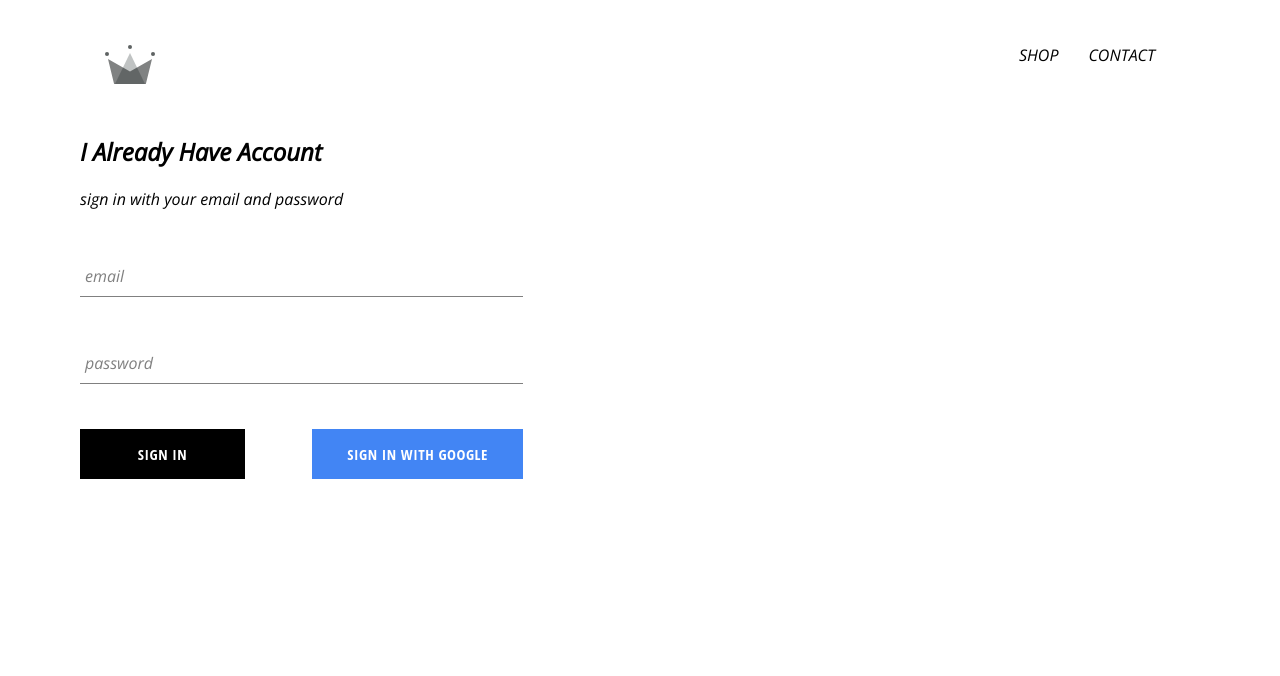
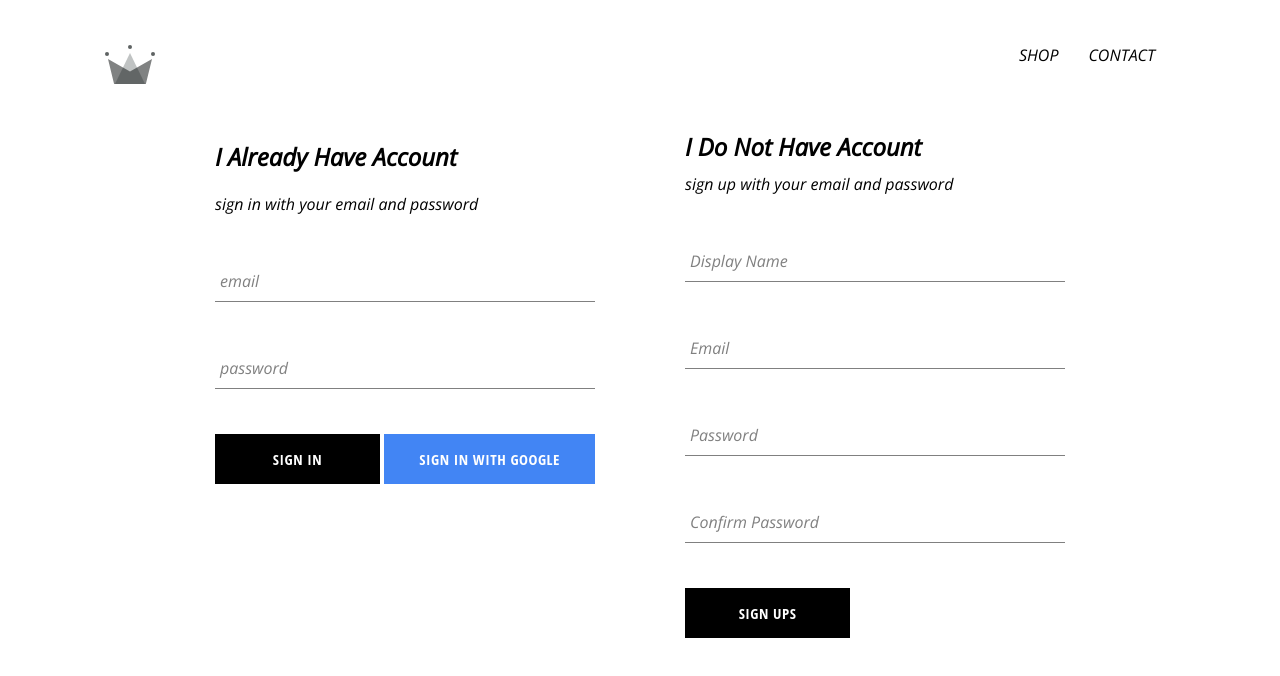
Before and after one commit to KiranAhmad66/crwn-clothing, a React (Create React App) app: page /signin in a window 1280 px wide. Shown: the top 676 px of the page. Built offline with nearby package versions, Linux system fonts and the light colour scheme; no server answers.

Commit message:
firebase connection

```diff
--- a/src/App.js
+++ b/src/App.js
@@ -4,7 +4,7 @@
 import { Header } from "./component/header/header.component";
 import ShopPage from "./pages/shoppage.component";
 import { SignInAndSignUpPage } from "./pages/signin&signuppage";
-import { auth } from "./component/firebase/firebase.utils";
+import { auth, createUserProfile } from "./component/firebase/firebase.utils";
 import { Component } from "react";
 class App extends Component {
   constructor() {
@@ -15,8 +15,21 @@
   }
   unsubscriptionFromAuth = null;
   componentDidMount() {
-    this.unsubscriptionFromAuth = auth.onAuthStateChanged((user) => {
-      this.setState({ CurrentUser: user }, console.log(user));
+    this.unsubscriptionFromAuth = auth.onAuthStateChanged(async (userAuth) => {
+      if (userAuth) {
+        const userRef = await createUserProfile(userAuth);
+        userRef.onSnapshot((snapshot) => {
+          this.setState({
+            CurrentUser: {
+              id: snapshot.id,
+              ...snapshot.data(),
+            },
+          });
+          console.log(this.state);
+        });
+      } else {
+        this.setState({ CurrentUser: userAuth });
+      }
     });
   }
   componentWillUnmount() {
--- a/src/component/firebase/firebase.utils.js
+++ b/src/component/firebase/firebase.utils.js
@@ -1,7 +1,6 @@
 import firebase from "firebase/compat/app";
 import "firebase/compat/auth";
 import "firebase/compat/firestore";
-
 import "firebase/firestore";
 const config = {
   apiKey: "AIzaSyCongMikOPrVXkQWJaschqjvoU_WnKv8KM",
@@ -12,6 +11,26 @@
   appId: "1:467616101815:web:0d6b04de27b0e323ab2432",
   measurementId: "G-T07JZFL2MG",
 };
+export const createUserProfile = async (userAuth, otherData) => {
+  if (!userAuth) return;
+  const userRef = firestore.doc(`users/${userAuth.uid}`);
+  const snapShot = await userRef.get();
+  if (!snapShot.exists) {
+    const { displayName, email } = userAuth;
+    const createdAt = new Date();
+    try {
+      await userRef.set({
+        displayName,
+        email,
+        createdAt,
+        ...otherData,
+      });
+    } catch (error) {
+      console.log("user creating error", error.message);
+    }
+  }
+  return userRef;
+};
 firebase.initializeApp(config);
 export const auth = firebase.auth();
 export const firestore = firebase.firestore();
--- a/src/component/sigin component/signin.style.scss
+++ b/src/component/sigin component/signin.style.scss
@@ -1,5 +1,5 @@
 .sign-in{
-width: 443px;
+width: 380px;
 display: flex;
 flex-direction: column;
 
--- /dev/null
+++ b/src/component/signup/signup.component.jsx
@@ -0,0 +1,93 @@
+import React, { Component } from "react";
+import { CustomButton } from "../custom button/custom-button";
+import { auth, createUserProfile } from "../firebase/firebase.utils";
+import { FormInput } from "../forminputs/forminput.component";
+import "./signup.scss";
+class SignUp extends Component {
+  constructor() {
+    super();
+    this.state = {
+      displayName: "",
+      email: "",
+      password: "",
+      confirmpassword: "",
+    };
+  }
+  handleSubmit = async (event) => {
+    event.preventDefault();
+    const { displayName, email, password, confirmpassword } = this.state;
+    if (password !== confirmpassword) {
+      alert("password donot match");
+      return;
+    }
+    try {
+      const { user } = await auth.createUserWithEmailAndPassword(
+        email,
+        password
+      );
+      await createUserProfile(user, { displayName });
+
+      this.setState({
+        displayName: "",
+        email: "",
+        password: "",
+        confirmpassword: "",
+      });
+    } catch (error) {
+      console.error(error);
+    }
+  };
+  handleChange = (event) => {
+    const { name, value } = event.target;
+    this.setState({ [name]: value });
+  };
+  render() {
+    const { displayName, email, password, confirmpassword } = this.state;
+    return (
+      <div className="sign-up">
+        <h2 className="title">I Do Not Have Account</h2>
+        <span>sign up with your email and password</span>
+        <form
+          className="sign-up-form"
+          autoComplete="off"
+          onSubmit={this.handleSubmit}
+        >
+          <FormInput
+            type="text"
+            name="displayName"
+            value={displayName}
+            onChange={this.handleChange}
+            label="Display Name"
+            required
+          />
+          <FormInput
+            type="email"
+            name="email"
+            value={email}
+            onChange={this.handleChange}
+            label="Email"
+            required
+          />
+          <FormInput
+            type="password"
+            name="password"
+            value={password}
+            onChange={this.handleChange}
+            label="Password"
+            required
+          />
+          <FormInput
+            type="password"
+            name="confirmpassword"
+            value={confirmpassword}
+            onChange={this.handleChange}
+            label="Confirm Password"
+            required
+          />
+          <CustomButton type="submit">SIGN UPS</CustomButton>
+        </form>
+      </div>
+    );
+  }
+}
+export default SignUp;
--- /dev/null
+++ b/src/component/signup/signup.scss
@@ -0,0 +1,8 @@
+.sign-up{
+    display: flex;
+    flex-direction: column;
+    width: 380px;
+    .title{
+        margin: 10px 0;
+    }
+}
--- a/src/pages/signin&signuppage.jsx
+++ b/src/pages/signin&signuppage.jsx
@@ -1,8 +1,10 @@
 import React from "react";
 import SignIn from "../component/sigin component/signin.component";
+import SignUp from "../component/signup/signup.component";
 import "./signinAndsignuppage.scss";
 export const SignInAndSignUpPage = () => (
   <div className="sign-in-and-sign-up">
     <SignIn />
+    <SignUp />
   </div>
 );
--- a/src/pages/signinAndsignuppage.scss
+++ b/src/pages/signinAndsignuppage.scss
@@ -0,0 +1,6 @@
+.sign-in-and-sign-up{
+    width: 850px;
+    display: flex;
+    justify-content: space-between;
+    margin: 30px auto;
+}
```
